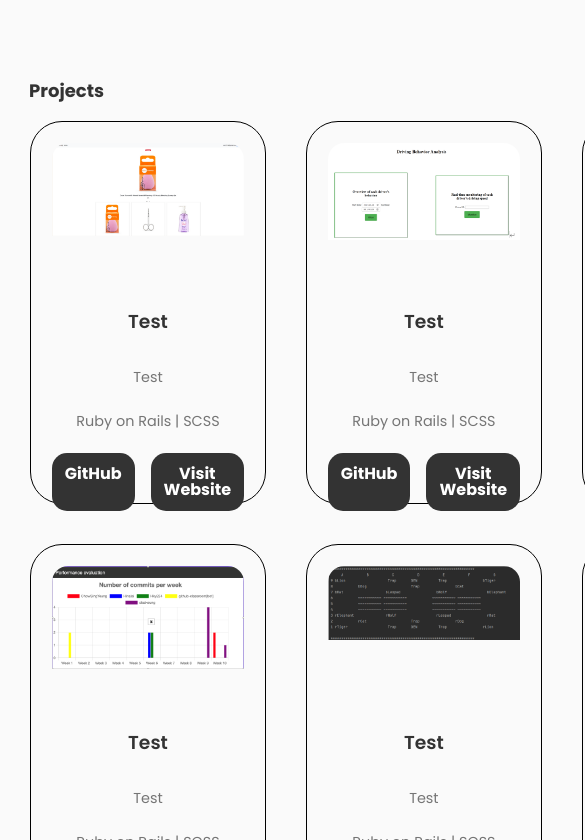
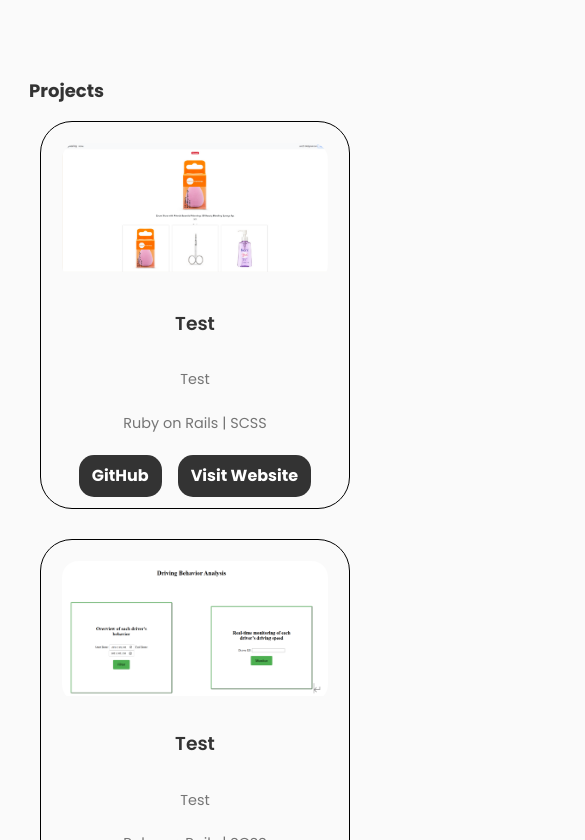
Before and after one commit to Hky224/PWS, a React (Create React App) app: page / in a window 390 px wide. Shown: the part 2784-3624 px from the top of the page, 585 px wide, since content can reach past the window. Built offline with nearby package versions, Linux system fonts and the light colour scheme.

Commit message:
add project responsive

```diff
--- a/src/components/project/project.css
+++ b/src/components/project/project.css
@@ -41,3 +41,21 @@
 .portfolio__item-content {
   height: auto;
 }
+
+@media screen and (max-width: 1024px) {
+  .projects__container {
+    grid-template-columns: repeat(2, 330px);
+    justify-content: center;
+    row-gap: 30px;
+  }
+}
+@media screen and (max-width: 768px) {
+  .projects__container {
+    grid-template-columns: 310px;
+  }
+}
+@media screen and (max-width: 350px) {
+  .projects__container {
+    grid-template-columns: 1fr;
+  }
+}
```
